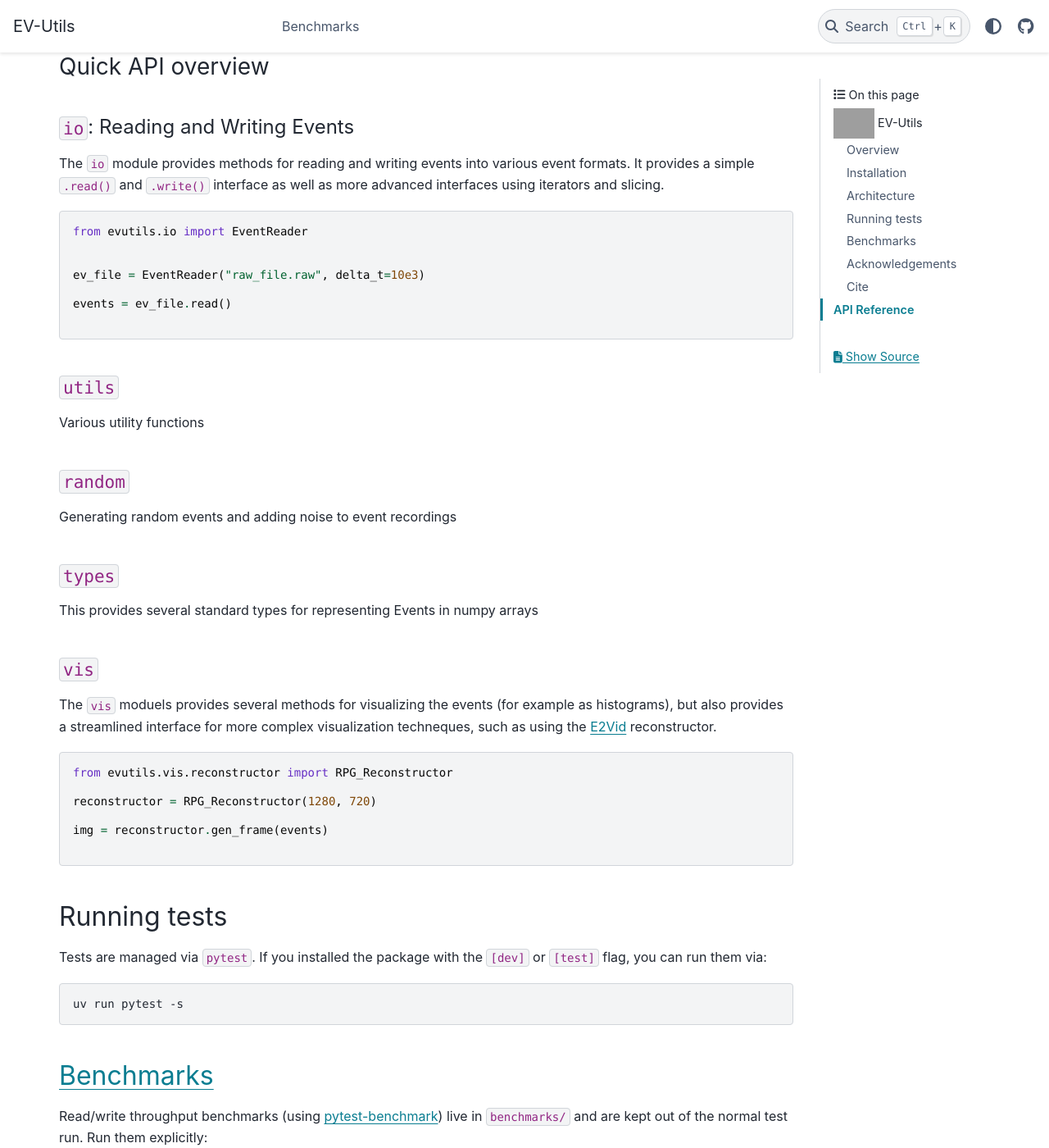
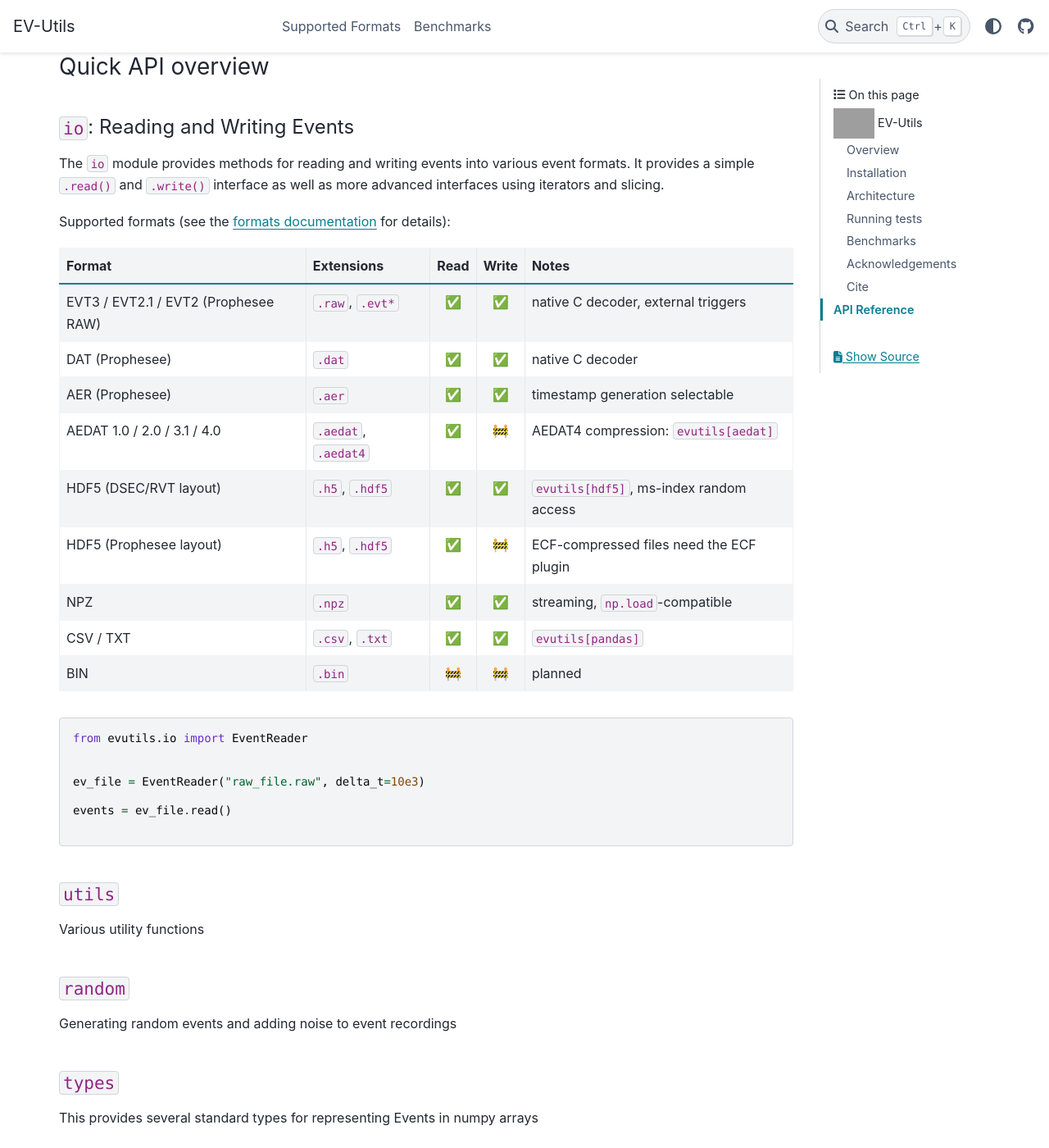
Before and after one commit to mandulaj/evutils, a Sphinx documentation site: the page built from docs/source/index.rst, in a window 1280 px wide and 1400 px high, scrolled down 1590 px. Shown: the whole window at 82% size. Built offline with Sphinx 7.4.7 and the PyData theme 0.15.4, drawn with Linux system fonts in a browser that asks for light colours; pages that are not in the unit, such as notebooks, are missing from menus; some of the changed text lies outside the part shown; grey boxes are pictures that could not be loaded.

Commit message:
add formats taslk to documentaion

````diff
--- a/README.md
+++ b/README.md
@@ -67,6 +67,20 @@ Wrappers for various dataset loaders -->
 #### `io`: Reading and Writing Events
 
 The `io` module provides methods for reading and writing events into various event formats. It provides a simple `.read()` and `.write()` interface as well as more advanced interfaces using iterators and slicing.
+
+Supported formats (see the [formats documentation](https://mandulaj.github.io/evutils/formats.html) for details):
+
+| Format | Extensions | Read | Write | Notes |
+|---|---|:---:|:---:|---|
+| EVT3 / EVT2.1 / EVT2 (Prophesee RAW) | `.raw`, `.evt*` | ✅ | ✅ | native C decoder, external triggers |
+| DAT (Prophesee) | `.dat` | ✅ | ✅ | native C decoder |
+| AER (Prophesee) | `.aer` | ✅ | ✅ | timestamp generation selectable |
+| AEDAT 1.0 / 2.0 / 3.1 / 4.0 | `.aedat`, `.aedat4` | ✅ | 🚧 | AEDAT4 compression: `evutils[aedat]` |
+| HDF5 (DSEC/RVT layout) | `.h5`, `.hdf5` | ✅ | ✅ | `evutils[hdf5]`, ms-index random access |
+| HDF5 (Prophesee layout) | `.h5`, `.hdf5` | ✅ | 🚧 | ECF-compressed files need the ECF plugin |
+| NPZ | `.npz` | ✅ | ✅ | streaming, `np.load`-compatible |
+| CSV / TXT | `.csv`, `.txt` | ✅ | ✅ | `evutils[pandas]` |
+| BIN | `.bin` | 🚧 | 🚧 | planned |
 
 ```python
 from evutils.io import EventReader
--- a/docs/source/index.rst
+++ b/docs/source/index.rst
@@ -12,6 +12,7 @@
 .. toctree::
    :hidden:
 
+   formats
    benchmarks/README
 
 API Reference
````
Also changed, not shown: docs/source/formats.md (added, +119 -0 lines).
